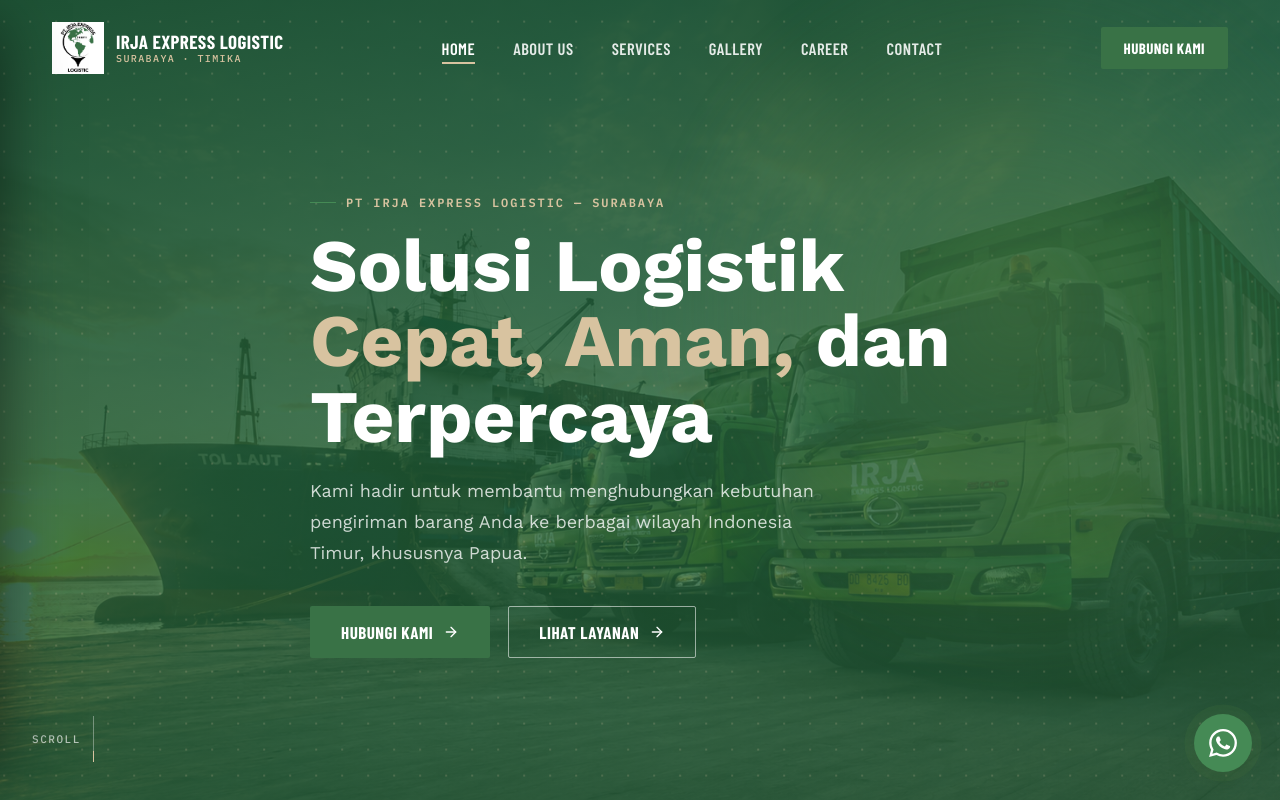
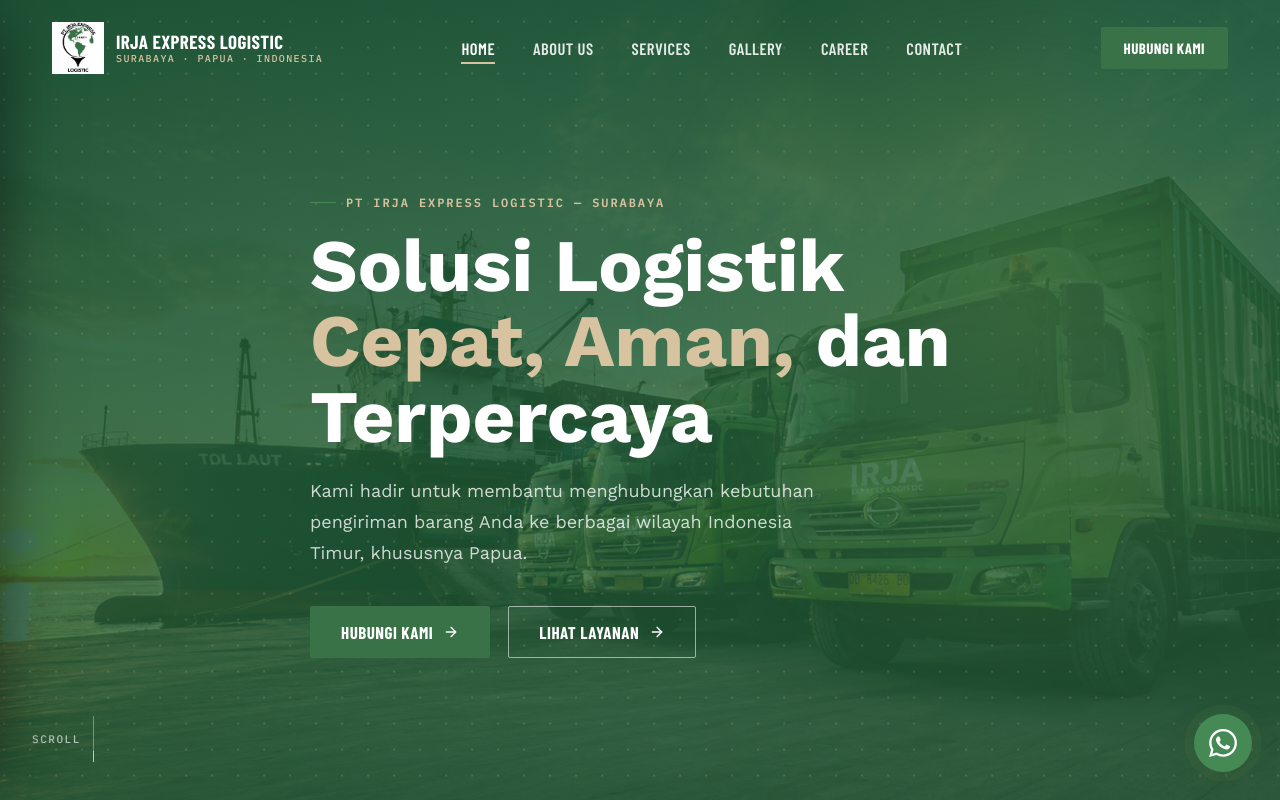
Before and after one commit to fridoustin/irja-express-logistic, a Next.js app: page / in a window 1280 px wide. Shown: the top 800 px of the page. Built offline with nearby package versions, Linux system fonts and the light colour scheme; a web font is replaced by a local one.

Commit message:
feat: change header name

```diff
--- a/src/components/Header.tsx
+++ b/src/components/Header.tsx
@@ -57,7 +57,7 @@
             <Image src="/images/logo.png" alt="PT Irja Express Logistic" width={52} height={52} priority />
             <div className="brand-text">
               <b>Irja Express Logistic</b>
-              <span>Surabaya · Timika</span>
+              <span>Surabaya · Papua · Indonesia</span>
             </div>
           </Link>
           <nav>
```
